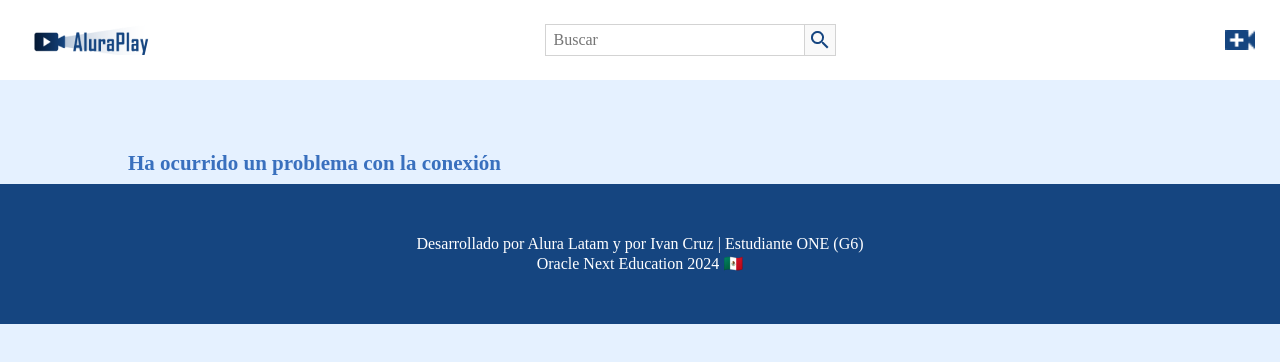
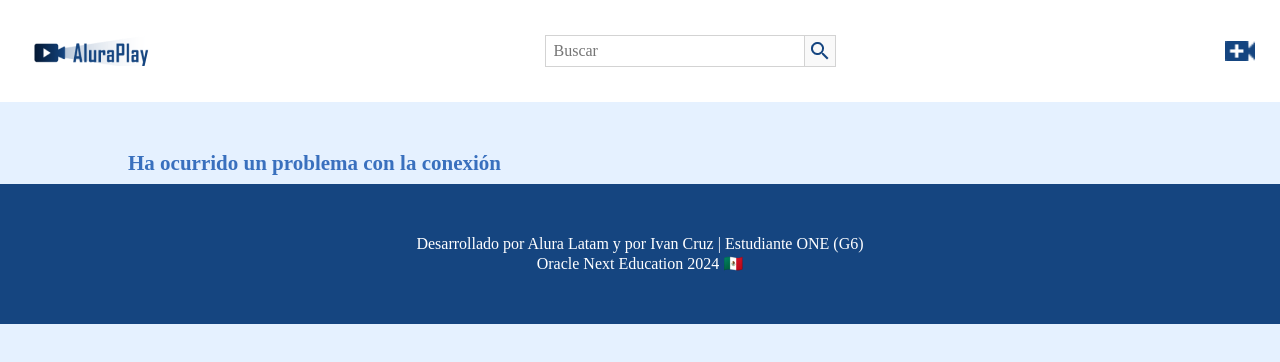
Before and after one commit to Ivandv19/aluraplay2, a website with bundled scripts: page index.html in a window 1280 px wide. Built offline with nearby package versions, Linux system fonts and the light colour scheme; no server answers.

Commit message:
style(header): Actualiza estilo

```diff
--- a/css/estilos.css
+++ b/css/estilos.css
@@ -28,9 +28,9 @@ body {
     background-color: white;
     position: fixed;
     top: 0;
-    height: 80px;
+    height: auto;
     width: 100%;
-    padding: 0 25px;
+    padding: 35px 25px;
     z-index: 2;
 }
 
```
